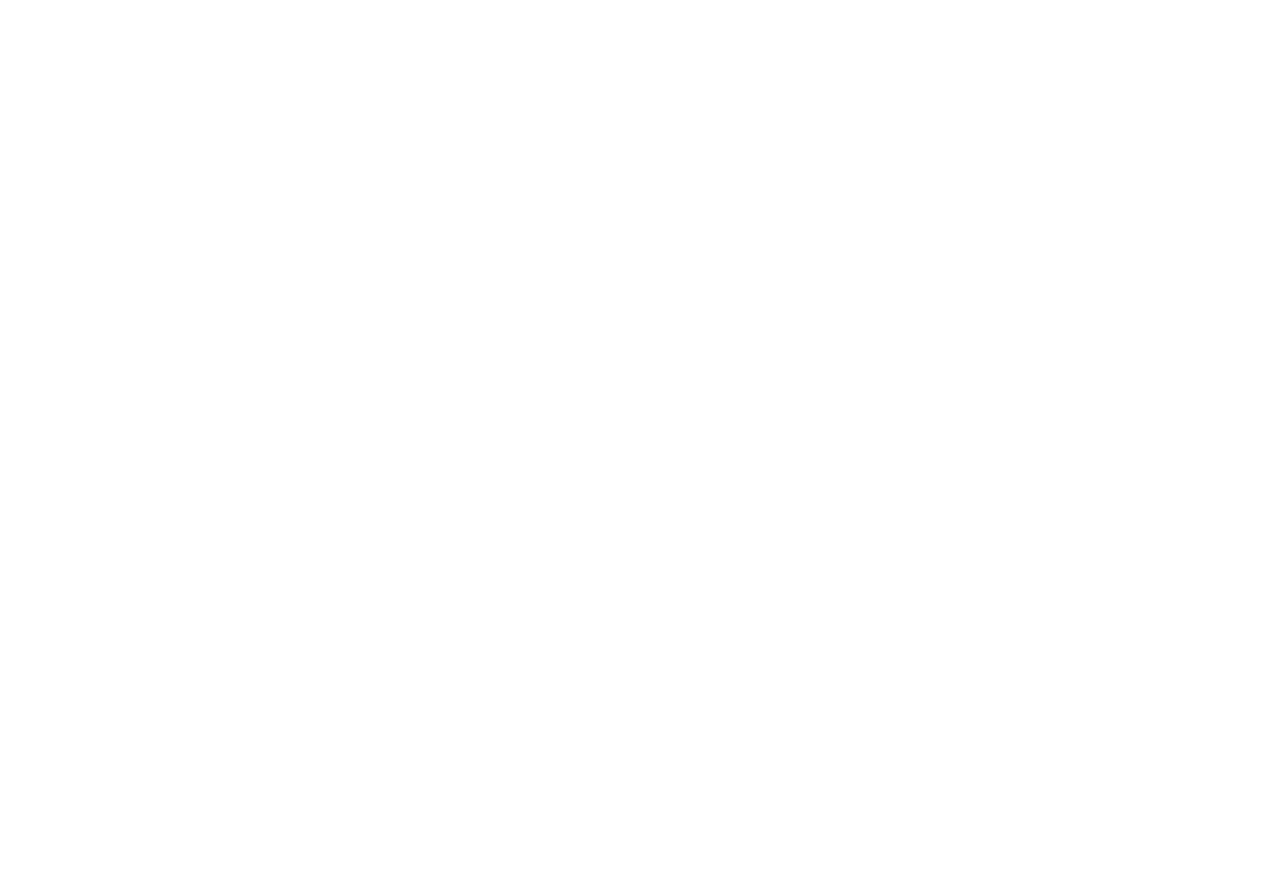
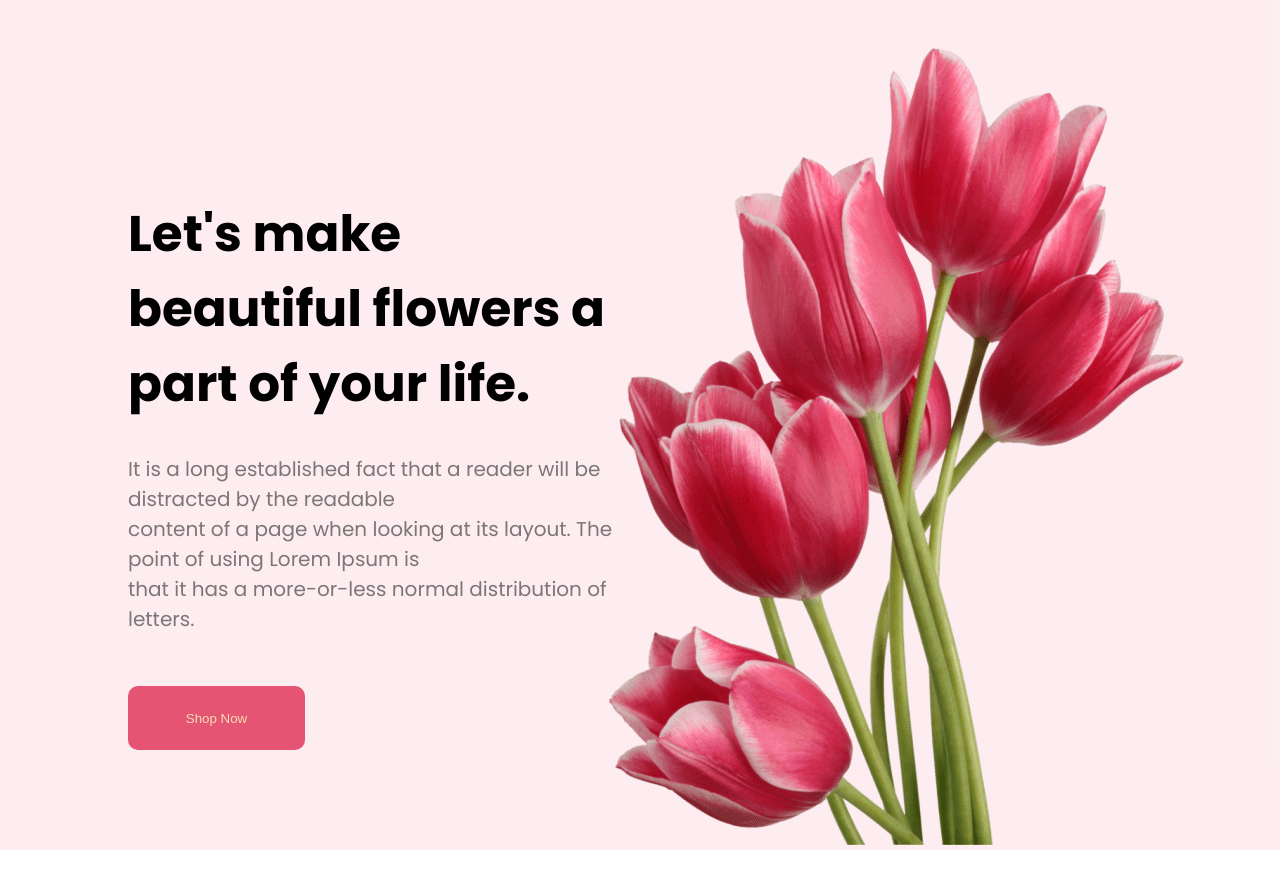
Before and after one commit to muradhossain1/flower-shop-concept, a plain HTML site: page index.html in a window 1280 px wide. Before the commit the page ends 800 px from the top, so only its background shows below. Drawn offline with Linux system fonts and the light colour scheme.

Commit message:
added header

```diff
--- a/index.html
+++ b/index.html
@@ -5,8 +5,29 @@
     <meta http-equiv="X-UA-Compatible" content="IE=edge">
     <meta name="viewport" content="width=device-width, initial-scale=1.0">
     <title>Flower Concept</title>
+    <link rel="stylesheet" href="style/style.css">
 </head>
 <body>
+    <header>
+        <div class="banner-section-container">
+            <div class="banner-content">
+                <div class="banner-text-container">
+                    <h1>Let's make <br> beautiful flowers a <br> part of your life.</h1>
+                    <p>It is a long established fact that a reader will be distracted by the readable <br> content of a page when looking at its layout. The point of using Lorem Ipsum is <br> that it has a more-or-less normal distribution of letters.</p>
+                    <button>Shop Now</button>
+                </div>
+                <div class="banner-image-content">
+                    <img src="images/banner-image.png" alt="">
+                </div>
+            </div>
 
+        </div>
+    </header>
+    <main>
+        <section class="featurd-img-container">
+
+        </section>
+    </main>
+    <footer></footer>
 </body>
 </html>
--- a/style/style.css
+++ b/style/style.css
@@ -0,0 +1,65 @@
+/* font style */
+@import url('https://fonts.googleapis.com/css2?family=Poppins:ital,wght@0,100;0,200;0,300;0,400;0,500;0,600;0,700;0,800;0,900;1,100;1,200;1,300;1,400;1,500;1,600;1,700;1,800;1,900&display=swap');
+body{
+    font-family: "Poppins", sans-serif;
+}
+*{
+    box-sizing: border-box;
+    margin: 0;
+    padding: 0;
+}
+.banner-section-container{
+    max-width: 1350;
+    height: 850px;
+    /* border: 2px solid red; */
+    background-color: rgba(229, 84, 115, 0.1);
+
+}
+.banner-content{
+    display: flex;
+    /* border: 2px solid black; */
+    width: 80%;
+    margin:0 auto;
+}
+.banner-text-container{
+    width: 50%;
+    height: 850px;
+    /* border: 2px solid red; */
+    /* display: flex;
+    flex-direction: column;
+    justify-content: center;
+    align-items: center; */
+    margin-top: 197px;
+
+}
+.banner-text-container h1{
+    font-size: 50px;
+}
+.banner-text-container button{
+    /* margin-right: 640px; */
+    width: 177px;
+    height: 64px;
+    padding: 10px 20px;
+    background-color: rgb(229, 84, 115);
+    border: none;
+    border-radius: 10px;
+    color: wheat;
+    margin-top: 52px;
+}
+.banner-text-container p{
+    margin-top: 32px;
+    font-size: 20px;
+    color: rgba(39, 39, 39, 0.6);
+}
+.banner-image-content{
+    width: 50%;
+    height: 850px;
+    display: flex;
+    justify-content: center;
+    align-items: center;
+    margin-top: 20px;
+}
+/* featurd-img-container */
+.featurd-img-container{
+
+}
```
Also changed, not shown: images/Group 57.png (added), images/Group 58.png (added), images/Group 59.png (added), images/banner-image.png (added), images/featured1.png (added), images/featured2.png (added), images/featured3.png (added), images/insta1.png (added), images/insta2.png (added), images/insta3.png (added), images/insta4.png (added), images/latest-deals-bg.png (added), images/sale-0ff.png (added), 1 other file.
